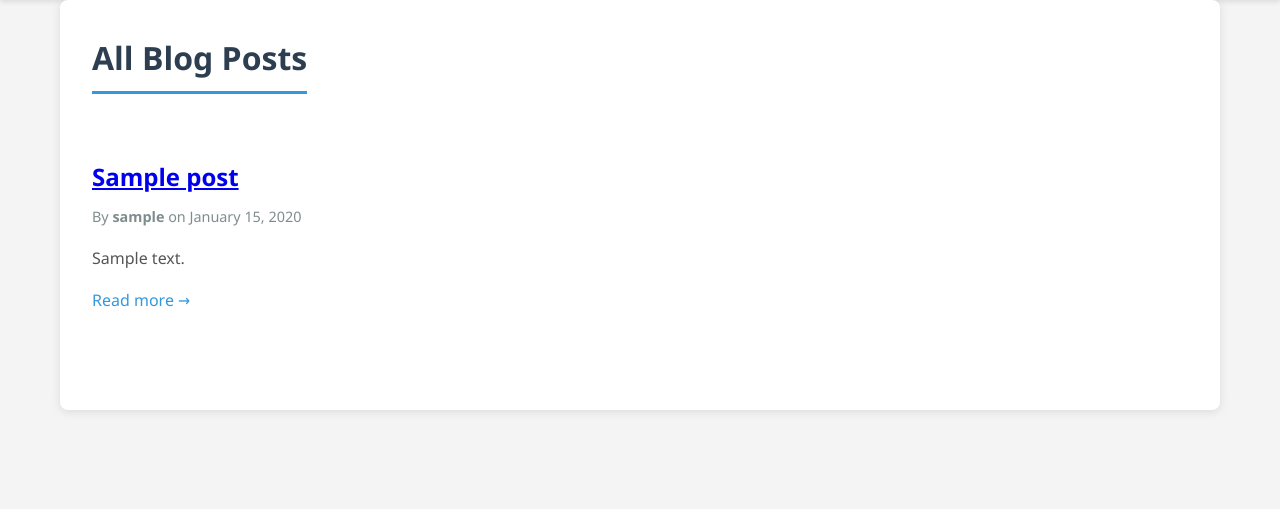
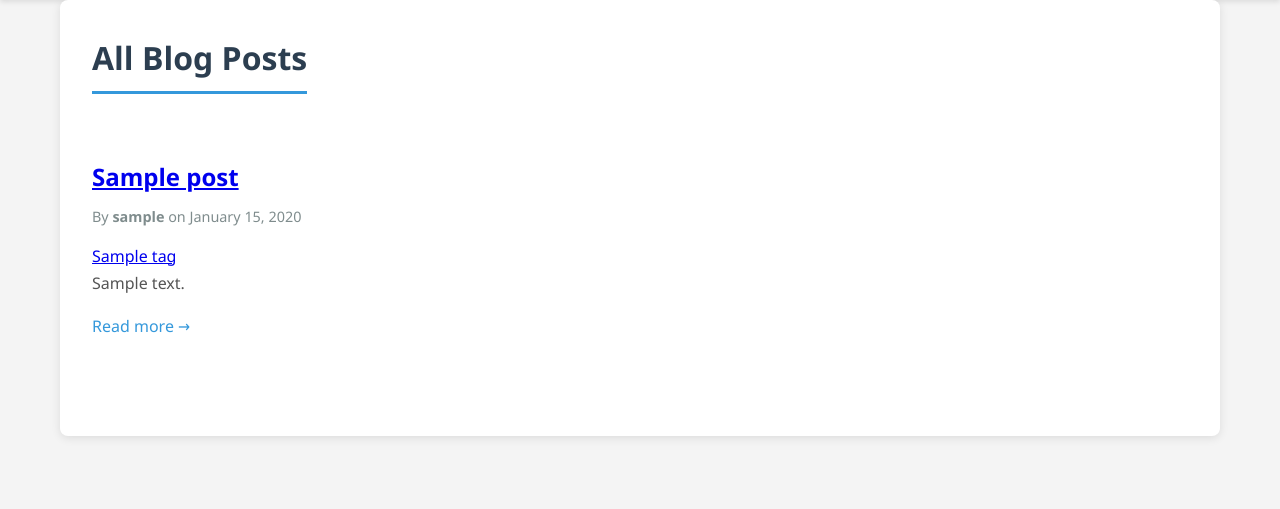
Before and after one commit to E-d-d-i-e-A/Alx_DjangoLearnLab, a Django app: template django_blog/blog/templates/blog/post_list.html in a window 1280 px wide. Shown: the part 78-587 px from the top of the page. Run offline with Django 4.2, Linux system fonts and the light colour scheme; the template is opened without the code that fills it: most values are stand-ins (such as "Sample title", 1, 10 or a date in 2020).

Commit message:
Update post_list.html

```diff
--- a/django_blog/blog/templates/blog/post_list.html
+++ b/django_blog/blog/templates/blog/post_list.html
@@ -21,6 +21,16 @@
                 By <strong>{{ post.author.username }}</strong> on
                 {{ post.published_date|date:"F d, Y" }}
             </p>
+
+            <!-- Tags Display -->
+            {% if post.tags.all %}
+            <div class="post-tags-small">
+                {% for tag in post.tags.all %}
+                    <a href="{% url 'posts-by-tag' tag.name %}" class="tag-badge-small">{{ tag.name }}</a>
+                {% endfor %}
+            </div>
+            {% endif %}
+
             <div class="post-content">
                 {{ post.content|truncatewords:50 }}
             </div>
```
